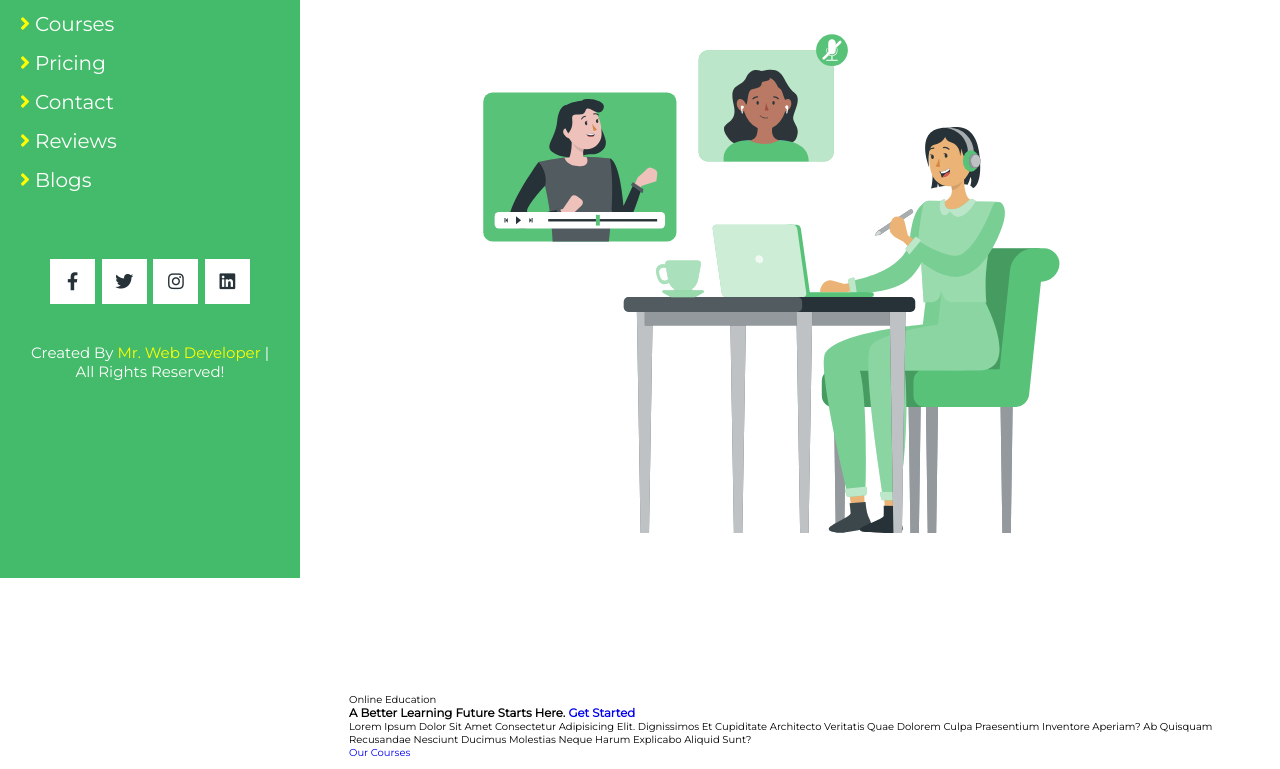
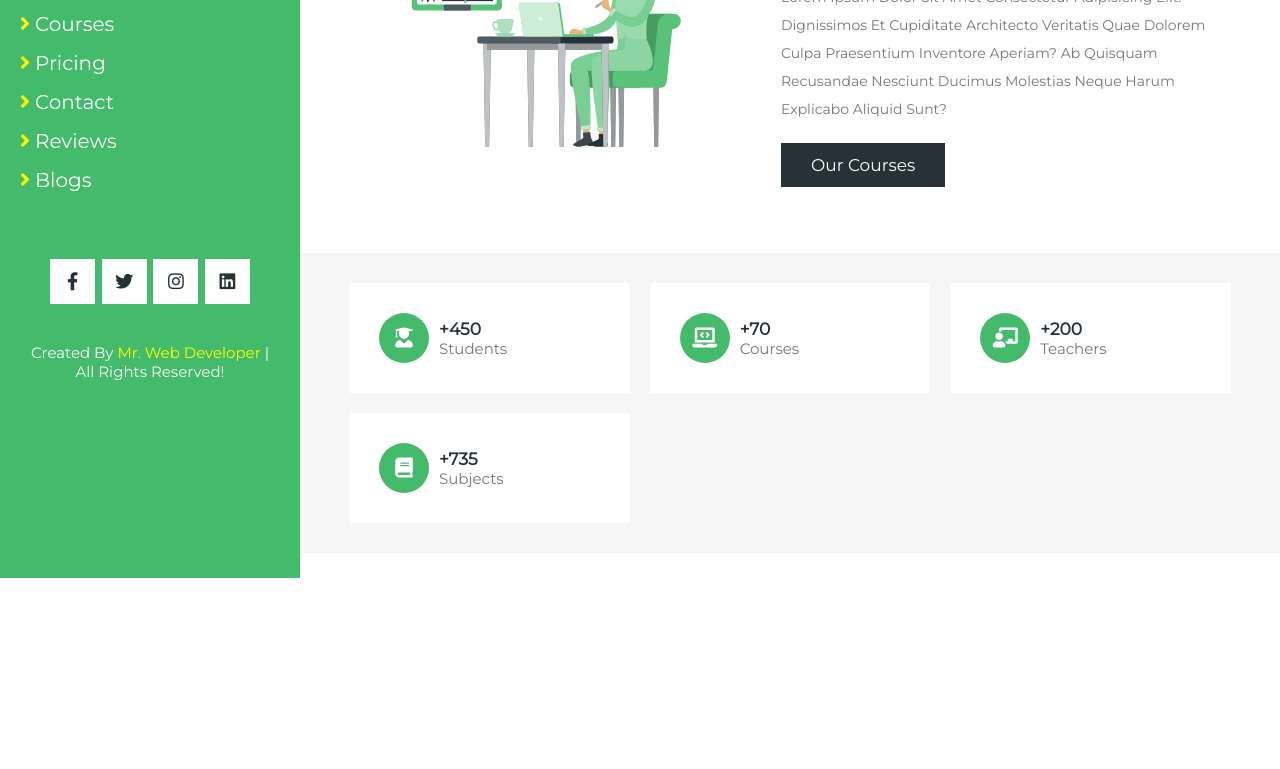
Before and after one commit to namazbaev/online-education, a plain HTML site: page main.html in a window 1280 px wide. Shown: the part 222-991 px from the top of the page. After the commit the page ends 800 px from the top, so only its background shows below. Drawn offline with Linux system fonts and the light colour scheme.

Commit message:
content section

```diff
--- a/css/main.scss
+++ b/css/main.scss
@@ -47,6 +47,22 @@ body {
 }
 section {
     padding: 3rem 5%;
+    &:nth-child(even) {
+        background: $light-bg;
+    }
+}
+.btn {
+    display: inline-block;
+    margin-top: 1rem;
+    padding: 1.2rem 3rem;
+    color: $white;
+    background: $black;
+    font-size: 1.7rem;
+
+    &:hover {
+        background: $green;
+    }
+
 }
 .header {
     position: fixed;
@@ -130,6 +146,75 @@ section {
         color: $black;
     }
 }
+.home {
+    display: flex;
+    align-items: center;
+    flex-wrap: wrap;
+    gap: 2rem;
+    .image {
+        flex: 1 1 40rem;
+        img {
+            width: 100%;
+        }
+    }
+    .content {
+        width: 45rem;
+        span {
+            color: $green;
+            font-size: 2rem;
+        }
+        h3 {
+            color: $black;
+            font-size: 3rem;
+            padding: 2rem 0;
+            a {
+                color: $green;
+                &:hover {
+                    text-decoration: underline;
+                }
+            }
+        }
+    p {
+        font-size: 1.4rem;
+        color: $light-color;
+        padding-bottom: 1rem;
+        line-height: 2;
+    }
+    }
+}
+.info-container {
+@include grid(25rem);
+.box {
+    padding: 3rem;
+    background: $white;
+    display: flex;
+    align-items: center;
+    gap: 1rem;
+
+    i {
+     height: 5rem;
+     width: 5rem;
+     line-height: 5rem;
+     font-size: 2rem;
+     border-radius: 50%;
+     background: $green;
+     color: $white;
+     text-align: center;
+     -webkit-border-radius: 50%;
+     -moz-border-radius: 50%;
+     -ms-border-radius: 50%;
+     -o-border-radius: 50%;
+    }
+    h3 {
+        font-size: 1.7rem;
+        color: $black;
+    }
+    p {
+        font-size: 1.5rem;
+        color: $light-color;
+    }
+}
+}
 
 
 
@@ -164,6 +249,9 @@ section {
             box-shadow: 0 0 0 100vw rgba(0,0,0,.7);
         }
     }
+    .home .content h3 {
+        font-size: 2.5rem;
+    }
 }
 @media (max-width:450px) {
     html {
--- a/js/main.js
+++ b/js/main.js
@@ -5,3 +5,7 @@ menu.onclick = function(){
     menu.classList.toggle('fa-times')
     header.classList.toggle('active')
 }
+window.onscroll = function(){
+    menu.classList.remove('fa-times')
+    header.classList.toggle('active')
+}
--- a/main.html
+++ b/main.html
@@ -36,7 +36,6 @@
     <!-- Header section end -->
 
     <!-- Home section start -->
-
     <section class="home" id="home">
         <div class="image">
             <img src="./images/home-img.svg" alt="home">
@@ -47,11 +46,44 @@
             <p>Lorem ipsum dolor sit amet consectetur adipisicing elit. Dignissimos et cupiditate architecto veritatis
                 quae dolorem culpa praesentium inventore aperiam? Ab quisquam recusandae nesciunt ducimus molestias
                 neque harum explicabo aliquid sunt?</p>
-            <a href="#" class="btn">our courses</a>
+            <a href="#courses" class="btn">our courses</a>
+        </div>
+    </section>
+    <!-- Home section end -->
+    <!-- Info section start -->
+
+    <section class="info-container">
+        <div class="box">
+            <i class="fas fa-user-graduate"></i>
+            <div class="info">
+                <h3>+450</h3>
+                <p>students</p>
+            </div>
+        </div>
+        <div class="box">
+            <i class="fas fa-laptop-code"></i>
+            <div class="info">
+                <h3>+70</h3>
+                <p>courses</p>
+            </div>
+        </div>
+        <div class="box">
+            <i class="fas fa-chalkboard-teacher"></i>
+            <div class="info">
+                <h3>+200</h3>
+                <p>teachers</p>
+            </div>
+        </div>
+        <div class="box">
+            <i class="fas fa-book"></i>
+            <div class="info">
+                <h3>+735</h3>
+                <p>subjects</p>
+            </div>
         </div>
     </section>
 
-    <!-- Home section end -->
+    <!-- Info section end -->
 
     <script src="./js/main.js" defer></script>
 </body>
```
Also changed, not shown: css/main.css, 1 other file.
